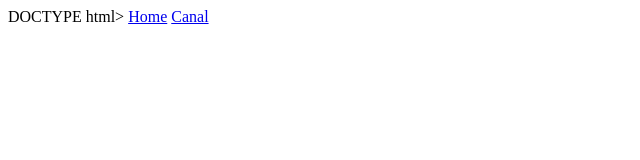
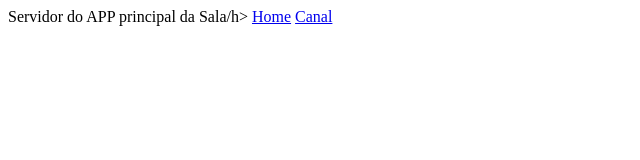
Before and after one commit to PEBROZO10/Servidor-PINFO, a plain HTML site: page index.html in a window 1280 px wide. Shown: the whole page, without its empty margins (0-640 px from the left). Drawn offline with Linux system fonts and the light colour scheme.

Commit message:
Update index.html

```diff
--- a/index.html
+++ b/index.html
@@ -1,11 +1,11 @@
-DOCTYPE html>
+<DOCTYPE html>
 <html lang="pt-br">
 <head>
     <meta charset="UTF-8">
     <meta name="viewport" content="width=device-width, initial-scale=1.0">
-    <title>P10</title>
-    <link rel="stylesheet" href="P10.css">
+    <title>Servidor PINFO</title>
 </head>
 <body>
+    <h>Servidor do APP principal da Sala/h>
     <a class="L1" href="index.html">Home</a>
     <a class="L1" href="Canal.html">  Canal</a>
```
